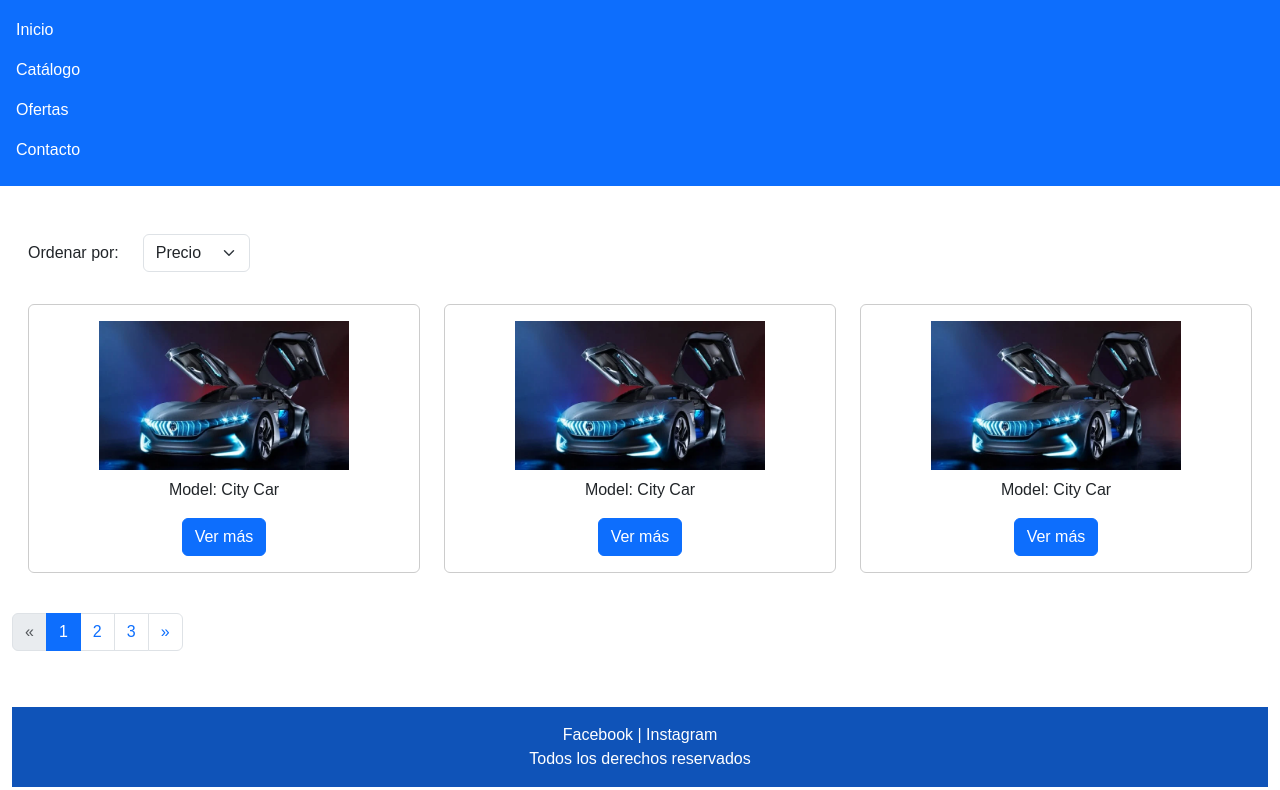
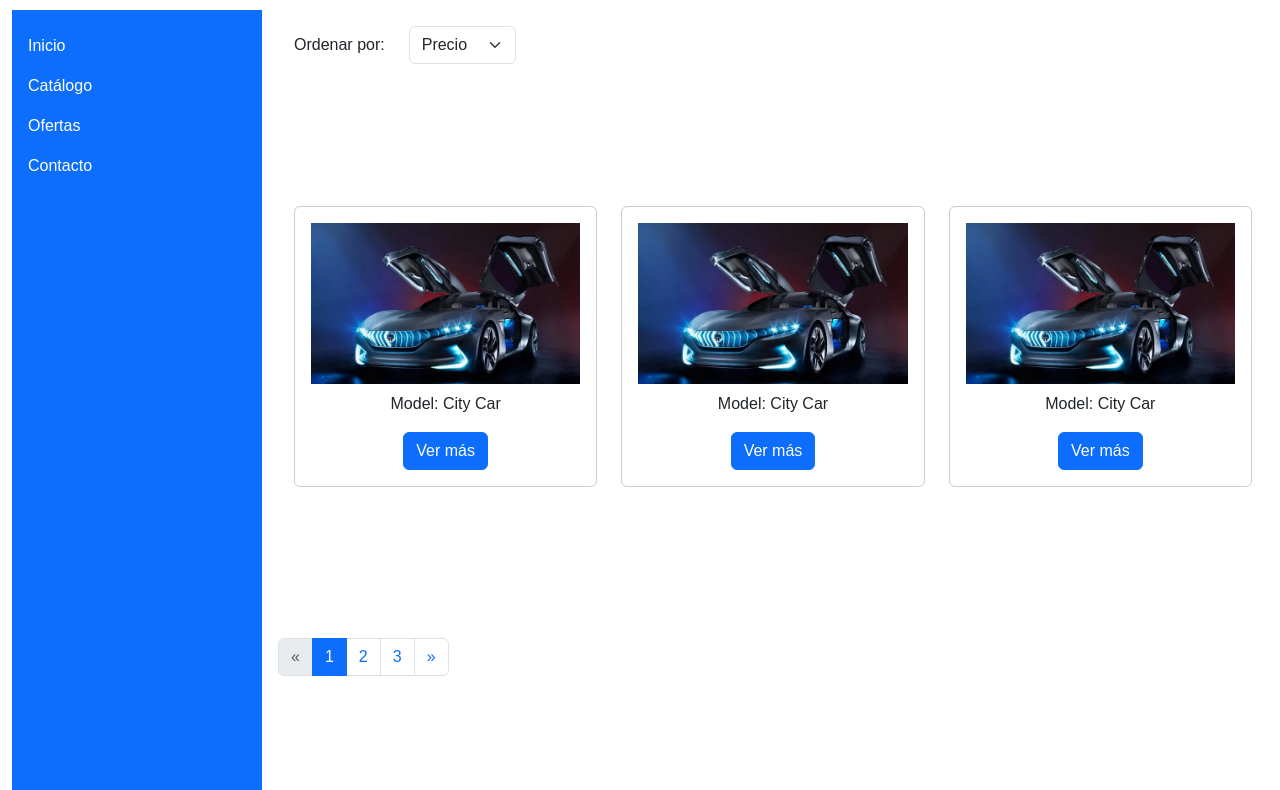
Before and after one commit to Gaos700/desafio-3-media-queries, a plain HTML site: page index.html in a window 1280 px wide. Shown: the part 70-860 px from the top of the page. Drawn offline with nearby package versions, Linux system fonts and the light colour scheme.

Commit message:
actualizacion media queries

```diff
--- a/assets/css/styles.css
+++ b/assets/css/styles.css
@@ -1,15 +1,18 @@
 body {
   font-family: sans-serif;
 }
+
 .grid-container {
   display: grid;
   grid-template-areas:
     "nav"
     "filters"
     "main"
+    "pagination"
     "footer";
   gap: 1rem;
 }
+
 
 .nav-links li {
   padding: 0.5rem 0;
@@ -23,6 +26,10 @@ body {
   grid-area: main;
 }
 
+.footer {
+  background-color: #0f53b8;
+}
+
 .product-card {
   border: 1px solid #ccc;
   border-radius: 6px;
@@ -30,14 +37,36 @@ body {
   background-color: #fff;
   text-align: center;
 }
+
 .product-card img {
   max-width: 70%;
   height: auto;
 }
-.footer {
-    background-color: #0f53b8;
+
+
+@media (min-width: 576px) {
+  .grid-container {
+    grid-template-columns: 250px 1fr;
+    grid-template-areas:
+      "nav nav"
+      "sidebar filters"
+      "sidebar main"
+      "sidebar pagination"
+      "footer footer";
   }
 
-@media (min-width: 576px){
+  .nav-links {
+    display: block !important;
+    grid-area: sidebar;
+    height: 100%;
+    min-height: 100vh;
+  }
 
+  .menu-icon {
+    display: none !important;
   }
+
+  .product-card img {
+    max-width: 100%;
+  }
+}
--- a/index.html
+++ b/index.html
@@ -1,27 +1,31 @@
 <!DOCTYPE html>
-<html lang="en">
+<html lang="es">
 <head>
-    <meta charset="UTF-8">
-    <meta name="viewport" content="width=device-width, initial-scale=1.0">
-    <title>desafio 3</title>
+  <meta charset="UTF-8" />
+  <meta name="viewport" content="width=device-width, initial-scale=1.0"/>
+  <title>Electric Cars</title>
   <link href="https://cdn.jsdelivr.net/npm/bootstrap@5.3.3/dist/css/bootstrap.min.css" rel="stylesheet">
-    <link rel="stylesheet" href="/assets/css/styles.css" />
+  <link rel="stylesheet" href="assets/css/styles.css" />
 </head>
+<body>
   <div class="container-fluid grid-container">
-    <nav class="nav row">
-      <div class="col d-flex justify-content-between align-items-center px-3 py-2 bg-primary text-white">
+
+
+    <nav class="nav row px-3 py-2 bg-primary text-white align-items-center justify-content-between" style="grid-area: nav;">
       <h1 class="m-0">Electric Cars</h1>
       <div class="menu-icon d-md-none">☰</div>
-      </div>
-      <ul class="nav-links list-unstyled d-none d-md-block bg-primary text-white p-3">
+    </nav>
+
+
+    <ul class="nav-links list-unstyled d-none d-md-block bg-primary text-white p-3" style="grid-area: sidebar;">
       <li>Inicio</li>
       <li>Catálogo</li>
       <li>Ofertas</li>
       <li>Contacto</li>
     </ul>
-    </nav>
 
-    <section class="filters row p-3">
+
+    <section class="filters row p-3" style="grid-area: filters;">
       <label for="order" class="col-auto col-form-label">Ordenar por:</label>
       <div class="col-auto">
         <select class="form-select" id="order">
@@ -31,7 +35,8 @@
       </div>
     </section>
 
-    <main class="main row px-3">
+
+    <main class="main row px-3" style="grid-area: main;">
       <div class="col-12 col-sm-6 col-md-4 mb-4">
         <div class="product-card">
           <img src="assets/imgg/auto-electrico.webp" class="img-fluid mb-2" alt="City Car" />
@@ -55,7 +60,7 @@
       </div>
     </main>
 
-    <div class="row justify-content-center mb-4">
+    <div class="row justify-content-center mb-4" style="grid-area: pagination;">
       <nav>
         <ul class="pagination">
           <li class="page-item disabled"><a class="page-link">«</a></li>
@@ -68,10 +73,11 @@
     </div>
 
 
-    <footer class="footer text-white text-center py-3">
+    <footer class="footer text-white text-center py-3" style="grid-area: footer;">
       <div>Facebook | Instagram</div>
       <p class="m-0">Todos los derechos reservados</p>
     </footer>
+
   </div>
 </body>
 </html>
```
Lines whose indentation alone changed are shown as unchanged.
